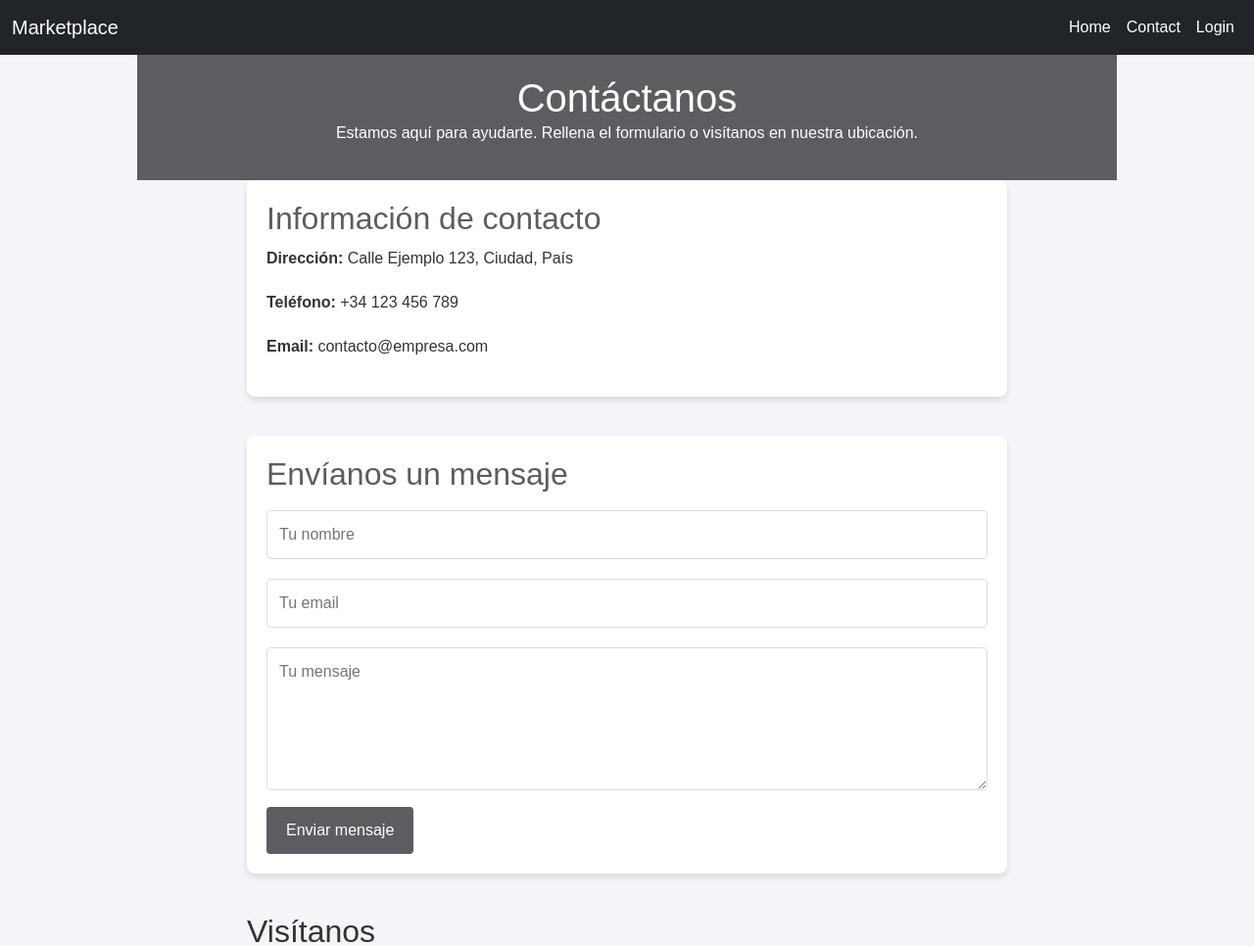
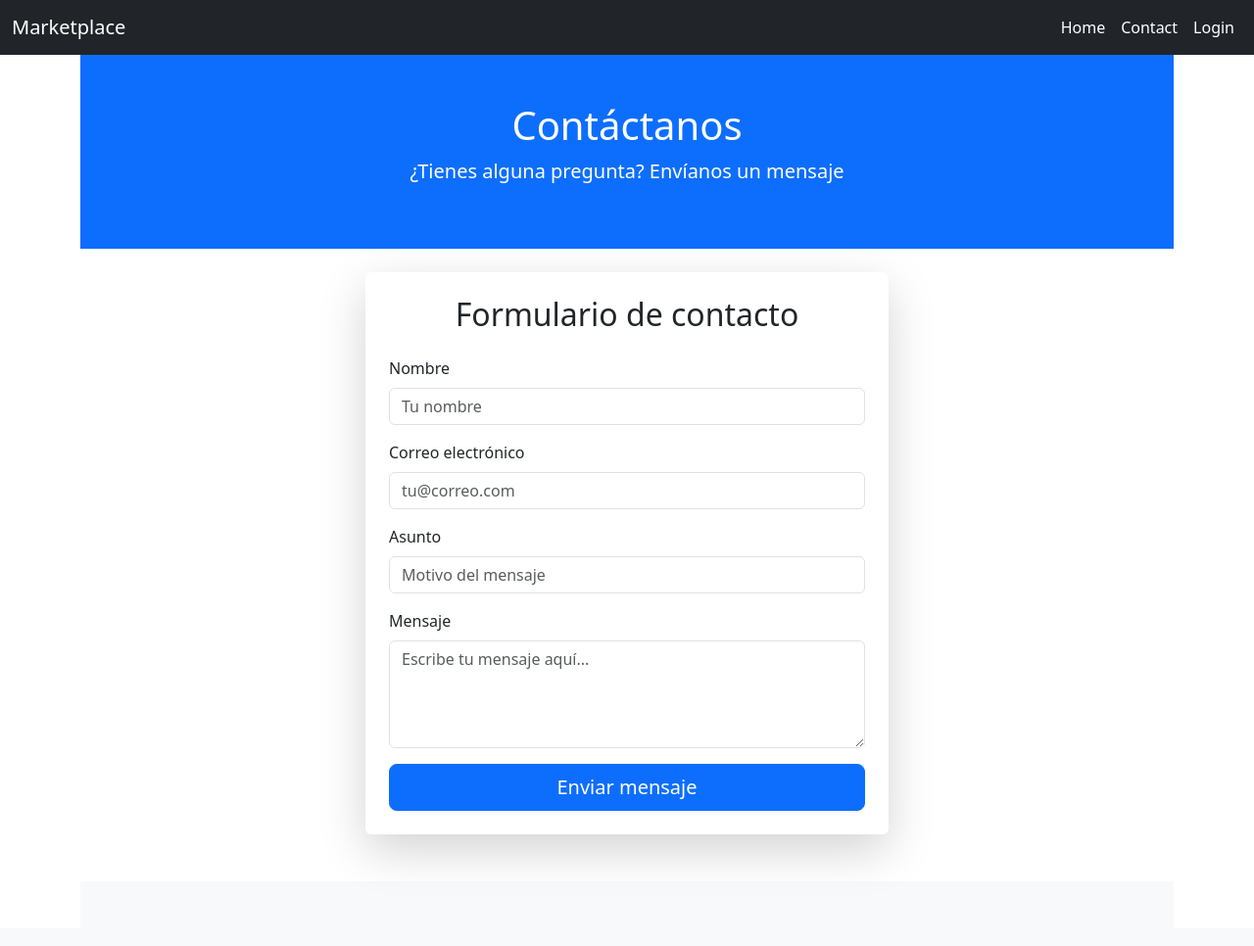
Before and after one commit to RicardoSF0/marketplace_main, a Django app: page /store/contact/ in a window 1280 px wide. Shown: the top 966 px of the page at 98% size. Run offline with Django 5.2, Linux system fonts and the light colour scheme.

```diff
--- a/marketplace_main/settings.py
+++ b/marketplace_main/settings.py
@@ -27,6 +27,9 @@ DEBUG = True
 
 ALLOWED_HOSTS = []
 
+LOGIN_URL = '/store/login/'
+LOGIN_REDIRECT_URL = '/'
+LOGOUT_REDIRECT_URL = '/'
 
 # Application definition
 
--- a/store/templates/store/contact.html
+++ b/store/templates/store/contact.html
@@ -7,116 +7,70 @@
 <html lang="es">
 <head>
   <meta charset="UTF-8">
-    <meta name="viewport" content="width=device-width, initial-scale=1.0">
+  <meta name="viewport" content="width=device-width, initial-scale=1">
   <title>Contacto</title>
-    <style>
-        body {
-            font-family: Arial, sans-serif;
-            margin: 0;
-            padding: 0;
-            background-color: #f4f4f9;
-            color: #333;
-        }
-        header {
-            background-color: #5D5C61;
-            color: #fff;
-            padding: 20px 0;
-            text-align: center;
-        }
-        header h1 {
-            margin: 0;
-        }
-        .container {
-            width: 80%;
-            margin: 0 auto;
-        }
-        .contact-info, .contact-form {
-            background-color: #fff;
-            padding: 20px;
-            border-radius: 8px;
-            box-shadow: 0 4px 6px rgba(0, 0, 0, 0.1);
-            margin-bottom: 40px;
-        }
-        .contact-info h2, .contact-form h2 {
-            color: #5D5C61;
-        }
-        .contact-info p {
-            line-height: 1.8;
-        }
-        .contact-form input, .contact-form textarea {
-            width: 100%;
-            padding: 12px;
-            margin: 10px 0;
-            border: 1px solid #ddd;
-            border-radius: 4px;
-            box-sizing: border-box;
-        }
-        .contact-form button {
-            background-color: #5D5C61;
-            color: white;
-            border: none;
-            padding: 12px 20px;
-            border-radius: 4px;
-            cursor: pointer;
-            font-size: 16px;
-        }
-        .contact-form button:hover {
-            background-color: #4B4A52;
-        }
-        .map-container {
-            width: 100%;
-            height: 400px;
-            margin-top: 20px;
-        }
-        .map-container iframe {
-            width: 100%;
-            height: 100%;
-            border: 0;
-        }
-        footer {
-            text-align: center;
-            padding: 20px;
-            background-color: #5D5C61;
-            color: white;
-        }
-    </style>
+  <!-- Bootstrap 5 CSS -->
+  <link href="https://cdn.jsdelivr.net/npm/bootstrap@5.3.3/dist/css/bootstrap.min.css" rel="stylesheet">
 </head>
 <body>
 
-<header>
-    <h1>Contáctanos</h1>
-    <p>Estamos aquí para ayudarte. Rellena el formulario o visítanos en nuestra ubicación.</p>
+  <!-- Encabezado -->
+  <header class="bg-primary text-white text-center py-5 mb-4">
+    <div class="container">
+      <h1 class="fw-light">Contáctanos</h1>
+      <p class="lead">¿Tienes alguna pregunta? Envíanos un mensaje</p>
+    </div>
   </header>
 
+  <!-- Sección de contacto -->
   <div class="container">
-    <div class="contact-info">
-        <h2>Información de contacto</h2>
-        <p><strong>Dirección:</strong> Calle Ejemplo 123, Ciudad, País</p>
-        <p><strong>Teléfono:</strong> +34 123 456 789</p>
-        <p><strong>Email:</strong> contacto@empresa.com</p>
+    <div class="row justify-content-center">
+      <div class="col-lg-6">
+
+        <div class="card shadow-lg border-0">
+          <div class="card-body p-4">
+            <h2 class="card-title text-center mb-4">Formulario de contacto</h2>
+
+            <form>
+              <div class="mb-3">
+                <label for="nombre" class="form-label">Nombre</label>
+                <input type="text" class="form-control" id="nombre" placeholder="Tu nombre" required>
               </div>
 
-    <div class="contact-form">
-        <h2>Envíanos un mensaje</h2>
-        <form action="#" method="post">
-            <input type="text" name="name" placeholder="Tu nombre" required>
-            <input type="email" name="email" placeholder="Tu email" required>
-            <textarea name="message" rows="5" placeholder="Tu mensaje" required></textarea>
-            <button type="submit">Enviar mensaje</button>
-        </form>
+              <div class="mb-3">
+                <label for="email" class="form-label">Correo electrónico</label>
+                <input type="email" class="form-control" id="email" placeholder="tu@correo.com" required>
               </div>
 
-    <div class="map-container">
-        <h2>Visítanos</h2>
-        <!-- Reemplaza con tu propio mapa de Google Maps -->
-        <iframe src="https://www.google.com/maps/embed?pb=!1m18!1m12!1m3!1d3038.1497363032187!2d-74.00601548459507!3d40.71277677933077!2m3!1f0!2f0!3f0!3m2!1i1024!2i768!4f13.1!3m3!1m2!1s0x0%3A0x0!2zNDPCsDUwJzQyLjQiTiA3NMKwMDUnMjUuNiJX!5e0!3m2!1ses-419!2ses!4v1648588593623!5m2!1ses-419!2ses" allowfullscreen="" loading="lazy"></iframe>
+              <div class="mb-3">
+                <label for="asunto" class="form-label">Asunto</label>
+                <input type="text" class="form-control" id="asunto" placeholder="Motivo del mensaje">
+              </div>
+
+              <div class="mb-3">
+                <label for="mensaje" class="form-label">Mensaje</label>
+                <textarea class="form-control" id="mensaje" rows="4" placeholder="Escribe tu mensaje aquí..." required></textarea>
+              </div>
+
+              <div class="d-grid">
+                <button type="submit" class="btn btn-primary btn-lg">Enviar mensaje</button>
+              </div>
+            </form>
           </div>
         </div>
 
-<footer>
-    <p>&copy; 2025 Empresa. Todos los derechos reservados.</p>
+      </div>
+    </div>
+  </div>
+
+  <!-- Pie de página -->
+  <footer class="text-center py-4 mt-5 bg-light">
+    <p class="mb-0"></p>
   </footer>
 
+  <!-- Bootstrap 5 JS -->
+  <script src="https://cdn.jsdelivr.net/npm/bootstrap@5.3.3/dist/js/bootstrap.bundle.min.js"></script>
 </body>
 </html>
+
 {% endblock %}
```
Lines whose indentation alone changed are shown as unchanged.
